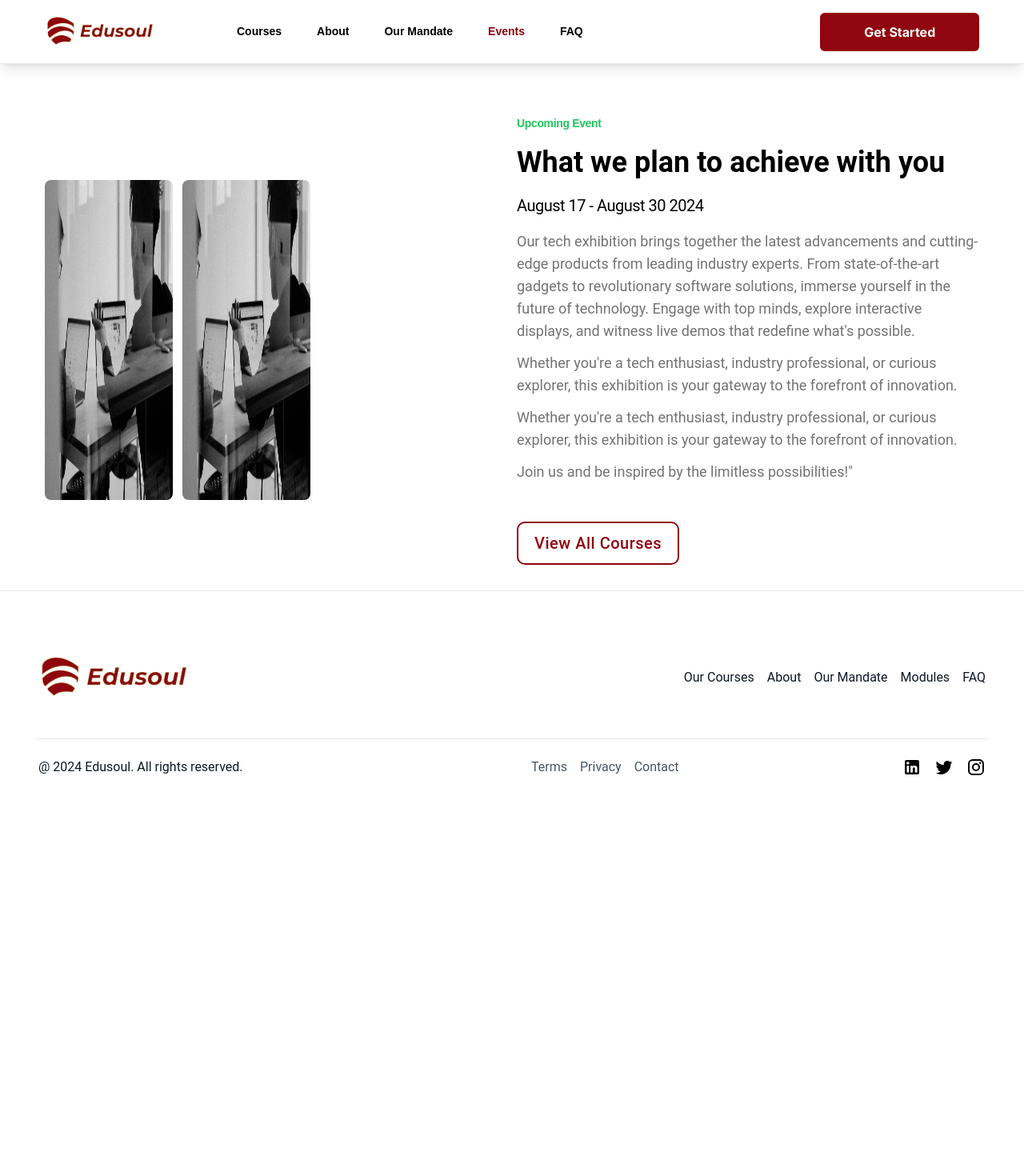
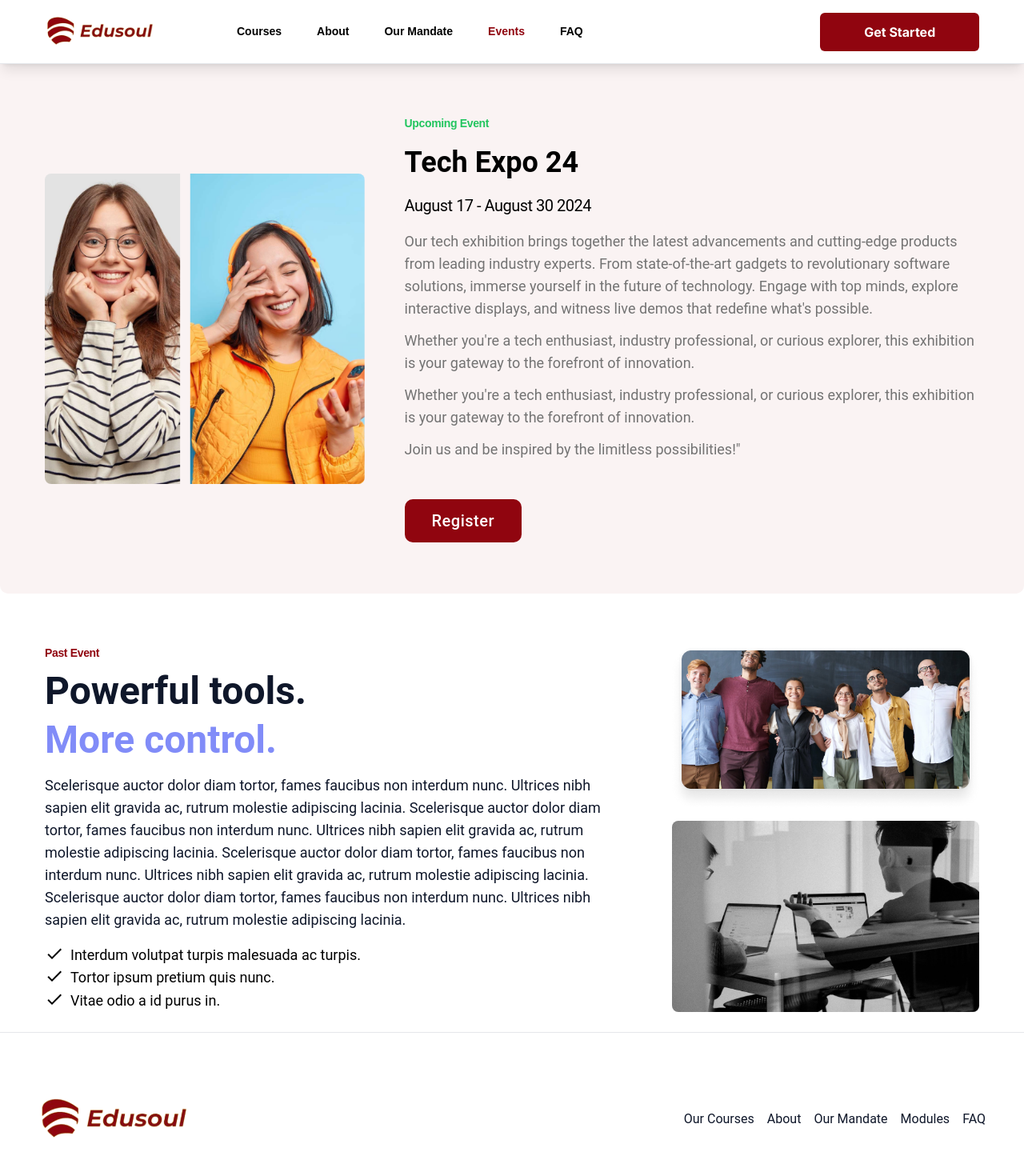
Before and after one commit to tricodenetwork/edusoul, a Next.js app: page /page/events in a window 1280 px wide. Shown: the top 1470 px of the page at 80% size. Before the commit the page ends 1026 px from the top, so only its background shows below. Built offline with nearby package versions, Linux system fonts and the light colour scheme.

Commit message:
update PR

```diff
--- a/src/app/page/events/page.jsx
+++ b/src/app/page/events/page.jsx
@@ -1,67 +1,18 @@
 "use client";
 
-import { useState, useEffect } from "react";
-import Link from "next/link";
+import React from "react";
+import Navbar from "@/components/shared/NavBar/nav";
+import Events from "@/components/shared/Events";
+import Past_Events from "@/components/shared/Events/Past_Events";
 import Footer from "@/components/shared/Footer";
-import Navbar from "@/components/shared/NavBar/nav";
 
-export default function Courses({ mobile }) {
+export default function EventPage() {
   return (
     <>
       <Navbar />
-      <div className="flex grid grid-cols-1 md:grid-cols-2 px-3 sm:px-6 md:px-10 lg:px-6 xl:px-14 pt-[7em] sm:pt-[10em] md:pt-[9em] mb-8 w-full justify-start items-center gap-3">
-        <div className="flex w-full md:w-[10rem] gap-3">
-          <img
-            className="w-full md:w-[250px] lg:w-[350px] h-[400px] rounded-lg"
-            src="/assets/images/courses.png"
-          />
-          <img
-            className="w-full md:w-[250px] lg:w-[350px] h-[400px] rounded-lg"
-            src="/assets/images/courses.png"
-          />
-        </div>
-
-        <div className="flex-col justify-start items-start gap-4 flex">
-          <div className="flex-col justify-start items-start gap-3 flex">
-            <div className="text-green-500 text-sm font-bold font-['Arimo'] tracking-tight">
-              Upcoming Event
-            </div>
-            <div className="text-black text-[36px] font-bold font-['Roboto']">
-              What we plan to achieve with you
-            </div>
-            <div className="text-black text-xl font-normal font-['Roboto'] leading-[30px] tracking-tight">
-              August 17 - August 30 2024
-            </div>
-          </div>
-          <div className="flex flex-col gap-3 text-neutral-500 text-lg font-normal font-['Roboto']">
-            <div>
-              Our tech exhibition brings together the latest advancements and
-              cutting-edge products from leading industry experts. From
-              state-of-the-art gadgets to revolutionary software solutions,
-              immerse yourself in the future of technology. Engage with top
-              minds, explore interactive displays, and witness live demos that
-              redefine what's possible.
-            </div>
-            <div>
-              Whether you're a tech enthusiast, industry professional, or
-              curious explorer, this exhibition is your gateway to the forefront
-              of innovation.
-            </div>
-            <div>
-              Whether you're a tech enthusiast, industry professional, or
-              curious explorer, this exhibition is your gateway to the forefront
-              of innovation.
-            </div>
-            Join us and be inspired by the limitless possibilities!"
-          </div>
-          <Link href={"/app/courses"}>
-            <button className="px-5 py-2.5 mt-8 rounded-[10px] border-2 border-primary justify-center items-center flex hover:bg-primary transition-all duration-300 group">
-              <div className="text-primary text-xl font-medium font-['Roboto'] leading-normal tracking-wide group-hover:text-white">
-                View All Courses
-              </div>
-            </button>
-          </Link>
-        </div>
+      <Events />
+      <div className="px-3 sm:px-6 md:px-10 lg:px-6 xl:px-14 pb-6">
+        <Past_Events />
       </div>
       <Footer />
     </>
--- a/src/components/shared/Courses/courseList.jsx
+++ b/src/components/shared/Courses/courseList.jsx
@@ -1,13 +1,22 @@
 "use client";
 
 import React, { useState, useEffect } from "react";
+import Image from "next/image";
 
 export default function CourseList({ id }) {
   return (
     <>
       <div className="bg-white text-left cursor-pointer transition duration-300 ease-in-out transform hover:-translate-y-1 hover:shadow-lg rounded-[14px] shadow">
-        <img
+        {/* <img
           className="w-full h-[149px] rounded-t-[14px]"
+          src="/assets/images/course-1.png"
+        /> */}
+        <Image
+          alt="courses"
+          width={500}
+          height={149}
+          quality={100}
+          className="rounded-t-[14px]"
           src="/assets/images/course-1.png"
         />
         <div className="flex px-2.5 py-[5px] bg-white mt-[-20px] gap-[5px] mx-4 z-50 relative rounded-[40px] justify-start items-center shadow-lg">
--- /dev/null
+++ b/src/components/shared/Events/Past_Events.jsx
@@ -0,0 +1,80 @@
+"use client";
+
+import { useState, useEffect } from "react";
+import Link from "next/link";
+import Image from "next/image";
+import { Check } from "@mui/icons-material";
+
+export default function Past_Events() {
+  return (
+    <>
+      <div className="flex flex-col md:flex-row mt-16 justify-start items-center gap-12">
+        <div className="flex-col lg:w-[60vw] justify-start items-start gap-4 flex">
+          <div className="flex-col justify-start items-start gap-3 flex">
+            <div className="text-primary text-sm font-bold font-['Arimo'] tracking-tight">
+              Past Event
+            </div>
+            <div className="flex-col justify-start items-start gap-2 inline-flex font-bold font-['Roboto']">
+              <div className="text-slate-900 text-5xl leading-[52.80px]">
+                Powerful tools.
+              </div>
+              <div className="text-indigo-400 text-5xl leading-[52.80px]">
+                More control.
+              </div>
+            </div>
+          </div>
+          <div className="text-slate-900 text-lg font-normal font-['Roboto']">
+            Scelerisque auctor dolor diam tortor, fames faucibus non interdum
+            nunc. Ultrices nibh sapien elit gravida ac, rutrum molestie
+            adipiscing lacinia. Scelerisque auctor dolor diam tortor, fames
+            faucibus non interdum nunc. Ultrices nibh sapien elit gravida ac,
+            rutrum molestie adipiscing lacinia. Scelerisque auctor dolor diam
+            tortor, fames faucibus non interdum nunc. Ultrices nibh sapien elit
+            gravida ac, rutrum molestie adipiscing lacinia. Scelerisque auctor
+            dolor diam tortor, fames faucibus non interdum nunc. Ultrices nibh
+            sapien elit gravida ac, rutrum molestie adipiscing lacinia.
+          </div>
+          <div className="flex-col justify-start items-start inline-flex">
+            <div className="justify-center items-start gap-2 inline-flex">
+              <Check />
+              <div className="text-black text-lg font-normal font-['Roboto'] leading-[28.80px]">
+                Interdum volutpat turpis malesuada ac turpis.
+              </div>
+            </div>
+            <div className="justify-center items-start gap-2 inline-flex">
+              <Check />
+              <div className="text-black text-lg font-normal font-['Roboto'] leading-[28.80px]">
+                Tortor ipsum pretium quis nunc.
+              </div>
+            </div>
+            <div className="justify-center items-start gap-2 inline-flex">
+              <Check />
+              <div className="text-black text-lg font-normal font-['Roboto'] leading-[28.80px]">
+                Vitae odio a id purus in.
+              </div>
+            </div>
+          </div>
+        </div>
+
+        <div className="lg:flex flex-col hidden justify-start items-start gap-4">
+          <Image
+            alt="courses"
+            width={400}
+            height={200}
+            quality={100}
+            className="rounded-lg"
+            src="/assets/images/past-event-1.png"
+          />
+          <Image
+            alt="courses"
+            width={400}
+            height={200}
+            quality={100}
+            className="rounded-lg"
+            src="/assets/images/courses.png"
+          />
+        </div>
+      </div>
+    </>
+  );
+}
--- /dev/null
+++ b/src/components/shared/Events/index.jsx
@@ -0,0 +1,66 @@
+"use client";
+
+import { useState, useEffect } from "react";
+import Link from "next/link";
+import Image from "next/image";
+
+export default function Events() {
+  return (
+    <>
+      <div className="flex flex-col lg:flex-row px-3 sm:px-6 md:px-10 lg:px-6 xl:px-14 pt-[7em] sm:pt-[10em] md:pt-[9em] md:pb-[4em] mb-8 w-full bg-red-800 bg-opacity-5 rounded-[10px] self-stretch justify-end items-center">
+        <div className="lg:flex hidden w-[480.60px] justify-start items-start gap-4">
+          <Image
+            alt="courses"
+            width={400}
+            height={200}
+            quality={100}
+            className="rounded-lg"
+            src="/assets/images/upcoming-event.png"
+          />
+        </div>
+
+        <div className="flex-col lg:w-[60vw] justify-start items-start gap-4 flex">
+          <div className="flex-col justify-start items-start gap-3 flex">
+            <div className="text-green-500 text-sm font-bold font-['Arimo'] tracking-tight">
+              Upcoming Event
+            </div>
+            <div className="text-black text-[36px] font-bold font-['Roboto']">
+              Tech Expo 24
+            </div>
+            <div className="text-black text-xl font-normal font-['Roboto'] leading-[30px] tracking-tight">
+              August 17 - August 30 2024
+            </div>
+          </div>
+          <div className="flex flex-col gap-3 text-neutral-500 text-lg font-normal font-['Roboto']">
+            <div>
+              Our tech exhibition brings together the latest advancements and
+              cutting-edge products from leading industry experts. From
+              state-of-the-art gadgets to revolutionary software solutions,
+              immerse yourself in the future of technology. Engage with top
+              minds, explore interactive displays, and witness live demos that
+              redefine what's possible.
+            </div>
+            <div>
+              Whether you're a tech enthusiast, industry professional, or
+              curious explorer, this exhibition is your gateway to the forefront
+              of innovation.
+            </div>
+            <div>
+              Whether you're a tech enthusiast, industry professional, or
+              curious explorer, this exhibition is your gateway to the forefront
+              of innovation.
+            </div>
+            Join us and be inspired by the limitless possibilities!"
+          </div>
+          <Link href={"/auth/register"}>
+            <button className="px-8 py-2.5 mt-8 rounded-[10px] border-2 border-primary justify-center items-center flex hover:bg-white bg-primary transition-all duration-300 group">
+              <div className="group-hover:text-primary text-xl font-medium font-['Roboto'] leading-normal tracking-wide text-white">
+                Register
+              </div>
+            </button>
+          </Link>
+        </div>
+      </div>
+    </>
+  );
+}
```
Also changed, not shown: src/components/shared/Limits/index.jsx (+9 -0 lines), public/assets/images/past-event-1.png (added), public/assets/images/upcoming-event.png (added). Lines whose indentation alone changed are shown as unchanged.
